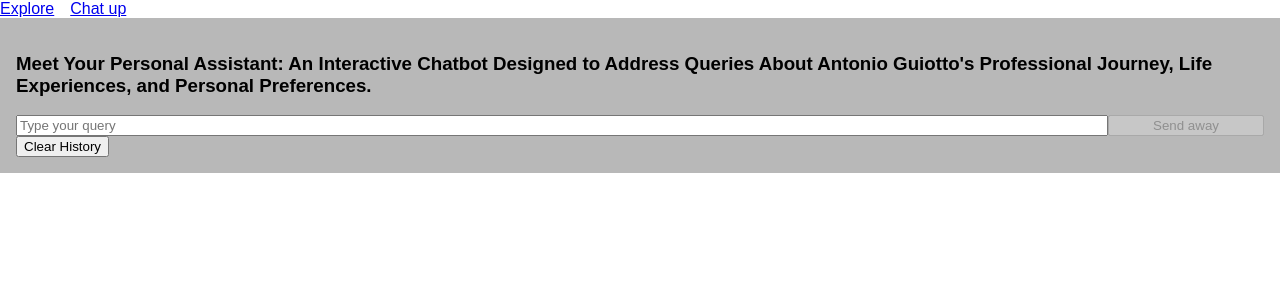
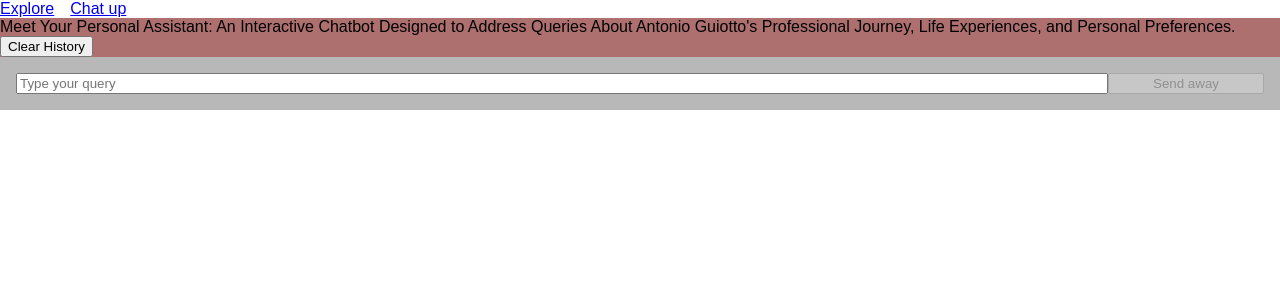
Before and after one commit to palloncino/antonioguiotto.com, a React (Create React App) app: page /chat-up in a window 1280 px wide. Shown: the top 300 px of the page. Built offline with nearby package versions, Linux system fonts and the light colour scheme.

Commit message:
sticky bar

```diff
--- a/src/features/ChatUp/ChatUp.css
+++ b/src/features/ChatUp/ChatUp.css
@@ -38,3 +38,8 @@
 .send-button {
   width: 100%;
 }
+.head-section {
+  position: sticky;
+  top: 0;
+  background: rgb(174, 111, 111);
+}
--- a/src/features/ChatUp/index.tsx
+++ b/src/features/ChatUp/index.tsx
@@ -81,13 +81,17 @@ const ChatUp = ({ parentRef }: ChatUpProps) => {
 
 	return (
 
-		<div id={'ChatUp'} className="ChatUp ChatUp-container">
+		<>
+		<div className="head-section">
+				<span>
+					Meet Your Personal Assistant: An Interactive Chatbot Designed to Address Queries About Antonio Guiotto's Professional Journey, Life Experiences, and Personal Preferences.
+				</span>
+				<div className="clear-history-button-container">
+					<button className="clear-history-button" onClick={clearHistory}>Clear History</button>
+				</div>
+			</div>
 
-			<div className="head-section">
-				<h3>
-					Meet Your Personal Assistant: An Interactive Chatbot Designed to Address Queries About Antonio Guiotto's Professional Journey, Life Experiences, and Personal Preferences.
-				</h3>
-			</div>
+			<div id={'ChatUp'} className="ChatUp ChatUp-container">
 
 			<div className="output-section">
 				{history.map(({ role, content }, index) => {
@@ -129,12 +133,11 @@ const ChatUp = ({ parentRef }: ChatUpProps) => {
 				</div>
 			</div>
 
-			<div className="clear-history-button-container">
-				<button className="clear-history-button" onClick={clearHistory}>Clear History</button>
-			</div>
-
 
 		</div>
+
+		</>
+
 	);
 };
 
```
